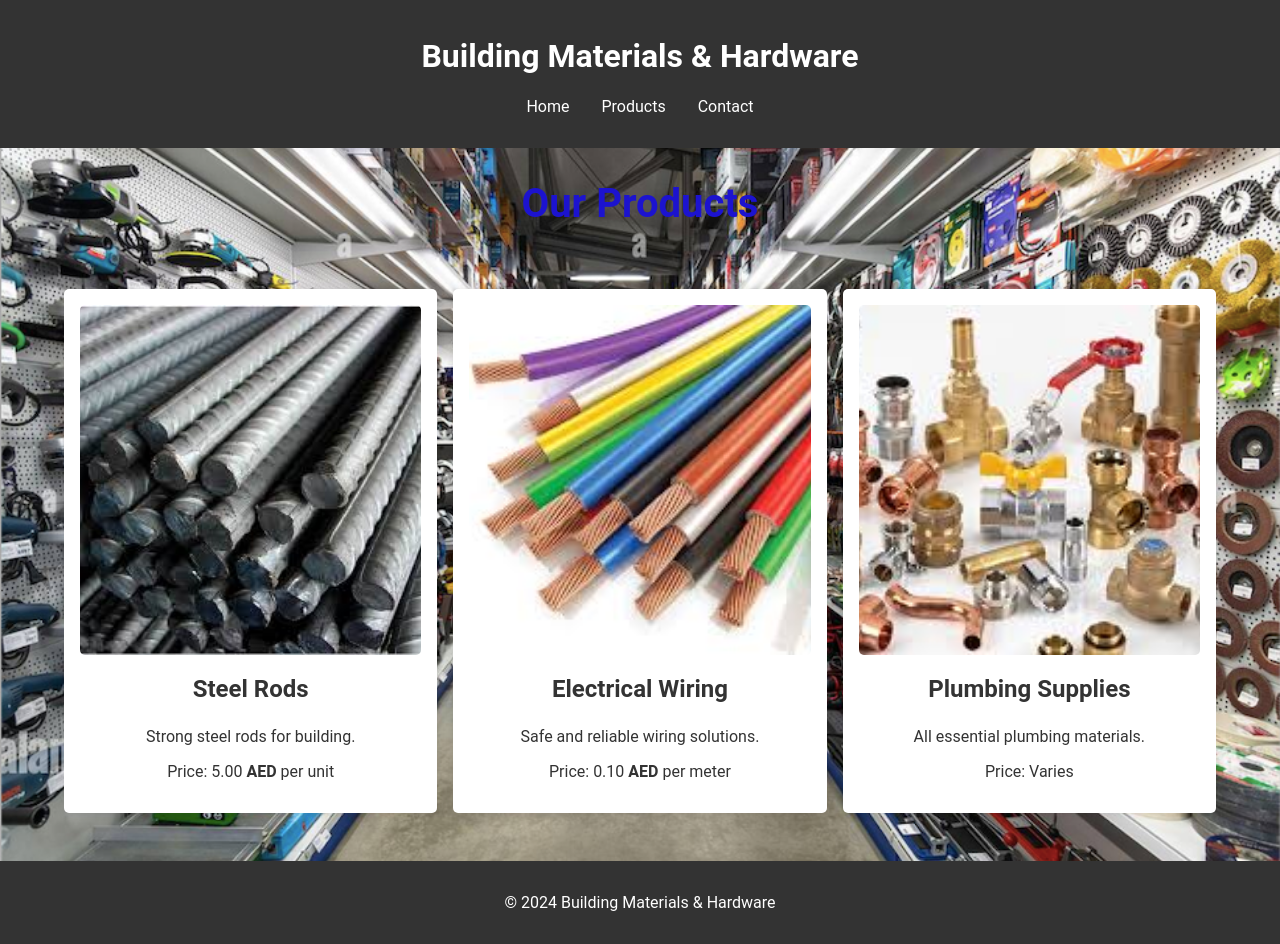
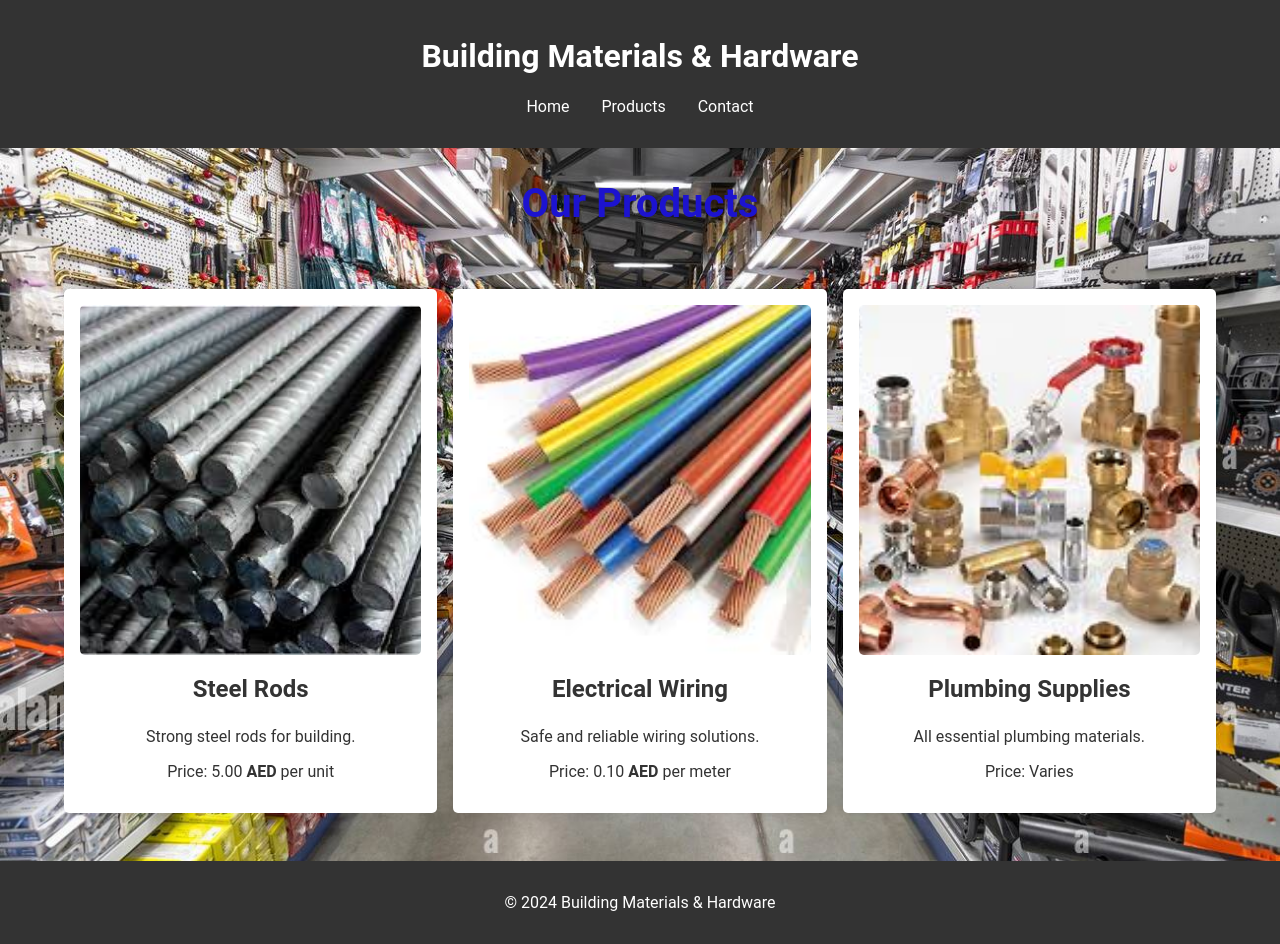
Before and after one commit to raniides/productwebsite, a React (Create React App) app: page /products in a window 1280 px wide. Built offline with nearby package versions, Linux system fonts and the light colour scheme.

Commit message:
commited

```diff
--- a/src/styles.css
+++ b/src/styles.css
@@ -48,17 +48,14 @@ main {
 
 #main {
     background: url('images/i14.jpeg') no-repeat center center/cover;
-
 }
 
 #main2 {
-    background: url('images/i17.jpeg') no-repeat center center/cover;
-
+    background: url('images/i12.jpeg') no-repeat center center/cover;
 }
 
 #main3 {
     background: url('images/i9.jpeg') no-repeat center center/cover;
-
 }
 
 #hero .container {
```
